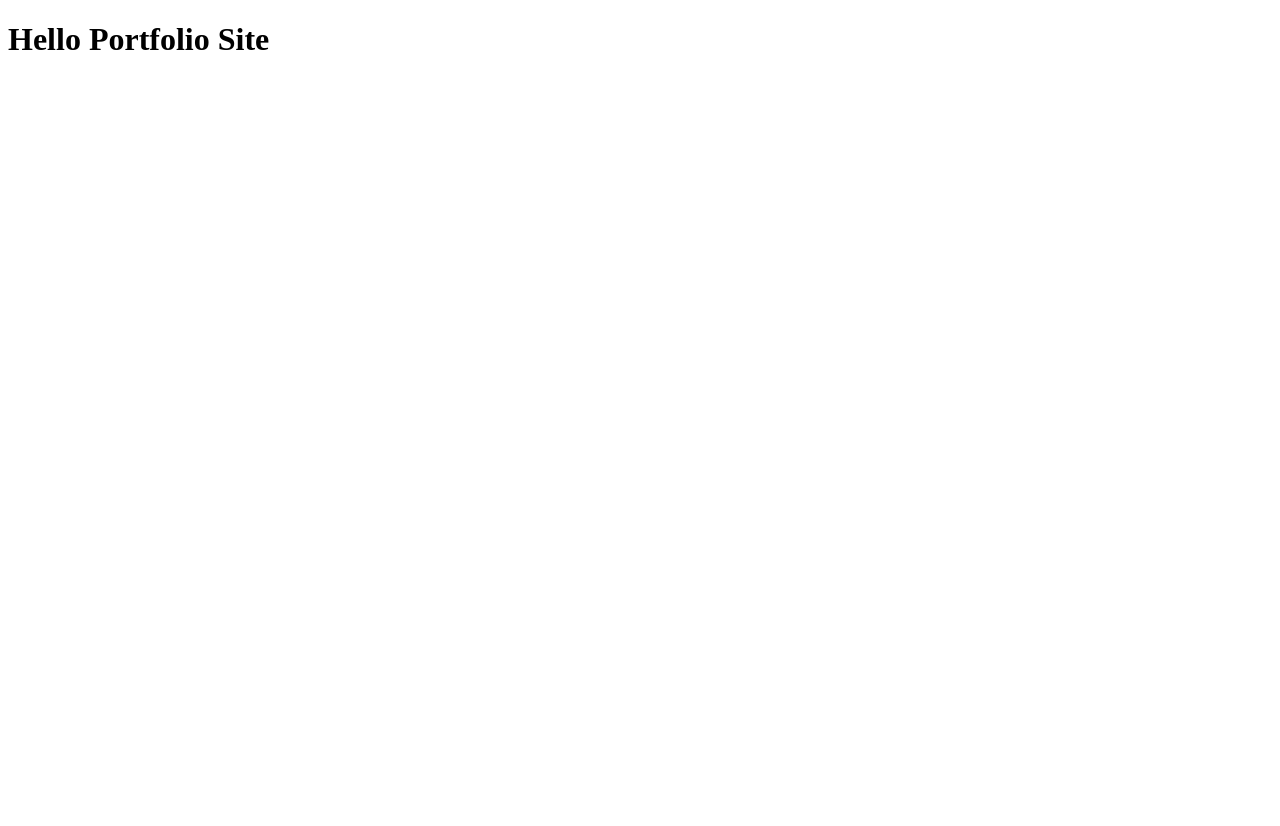
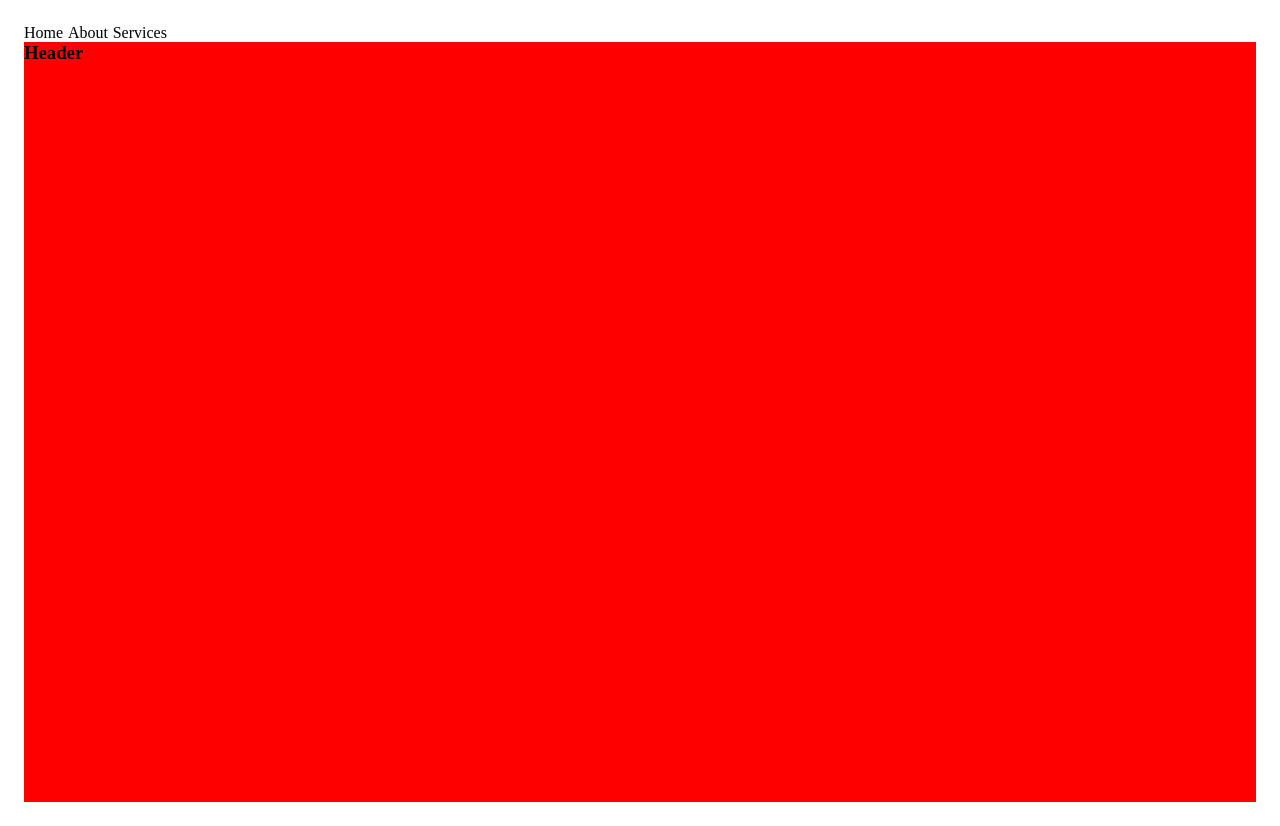
Before and after one commit to burakbehlull/portfolio-site, a React (Create React App) app in the folder client/: page / in a window 1280 px wide. Before the commit the page ends 800 px from the top, so only its background shows below. Built offline with nearby package versions, Linux system fonts and the light colour scheme.

Commit message:
React Dosya Yapısı'nın Oluturulması

```diff
--- /dev/null
+++ b/client/src/App.scss
@@ -0,0 +1,28 @@
+html{
+    padding: 1.5rem;
+}
+
+* {
+    margin: 0;
+    padding: 0;
+    border: none;
+    box-sizing: border-box;
+
+}
+
+.App{
+    height: 100%;
+    header{
+        nav{
+            @import 'components/Nav/Nav.scss';
+        }
+    }
+    main{
+        section{
+            height: calc(95vh);
+            width: 100%;
+            background-color: red;
+        }
+    }
+
+}
--- a/client/src/App.tsx
+++ b/client/src/App.tsx
@@ -1,8 +1,19 @@
 import React from 'react';
+import Nav from './components/Nav/Nav';
+import Footer from './components/Footer/Footer';
+import './App.scss';
+import Header from './components/Header';
 function App() {
   return (
-    <div className="App">
-        <h1>Hello Portfolio Site</h1>
+    <div className='App'>
+      <header>
+        <Nav />
+      </header>
+
+      <main>
+        <Header />
+
+      </main>
     </div>
   );
 }
--- /dev/null
+++ b/client/src/components/Footer/Footer.tsx
@@ -0,0 +1,10 @@
+function Footer(){
+
+    return (
+        <footer>
+            <h3>Footer</h3>
+        </footer>
+    )
+}
+
+export default Footer
--- /dev/null
+++ b/client/src/components/Header.tsx
@@ -0,0 +1,10 @@
+
+function Header(){
+    return(
+        <section>
+            <h3>Header</h3>
+        </section>
+    )
+}
+
+export default Header
--- /dev/null
+++ b/client/src/components/Nav/Nav.scss
@@ -0,0 +1,7 @@
+ul{
+    display: flex;
+    gap: 0.3rem;
+    li{
+        list-style-type: none;
+    }
+}
--- /dev/null
+++ b/client/src/components/Nav/Nav.tsx
@@ -0,0 +1,14 @@
+function Nav(){
+    return(
+        <nav>
+
+            <ul>
+                <li>Home</li>
+                <li>About</li>
+                <li>Services</li>
+            </ul>
+        </nav>
+    )
+}
+
+export default Nav
```
